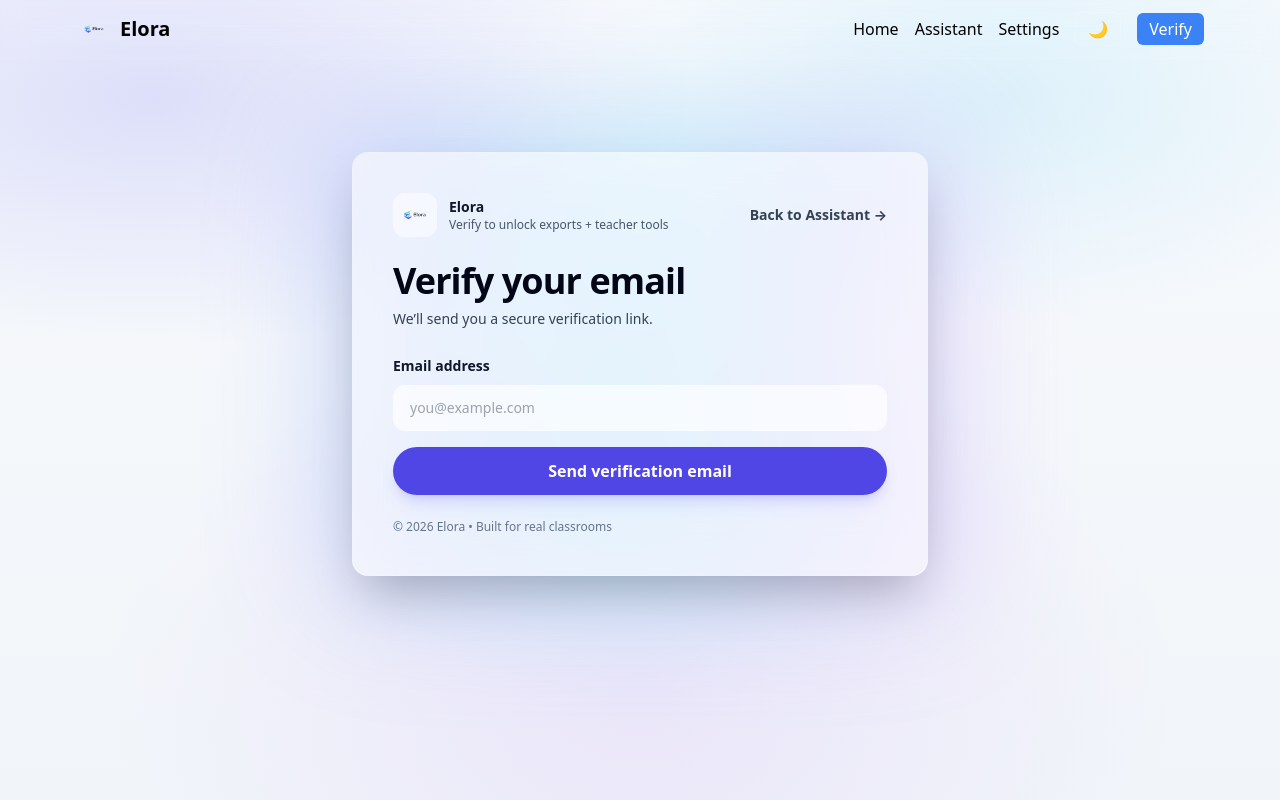
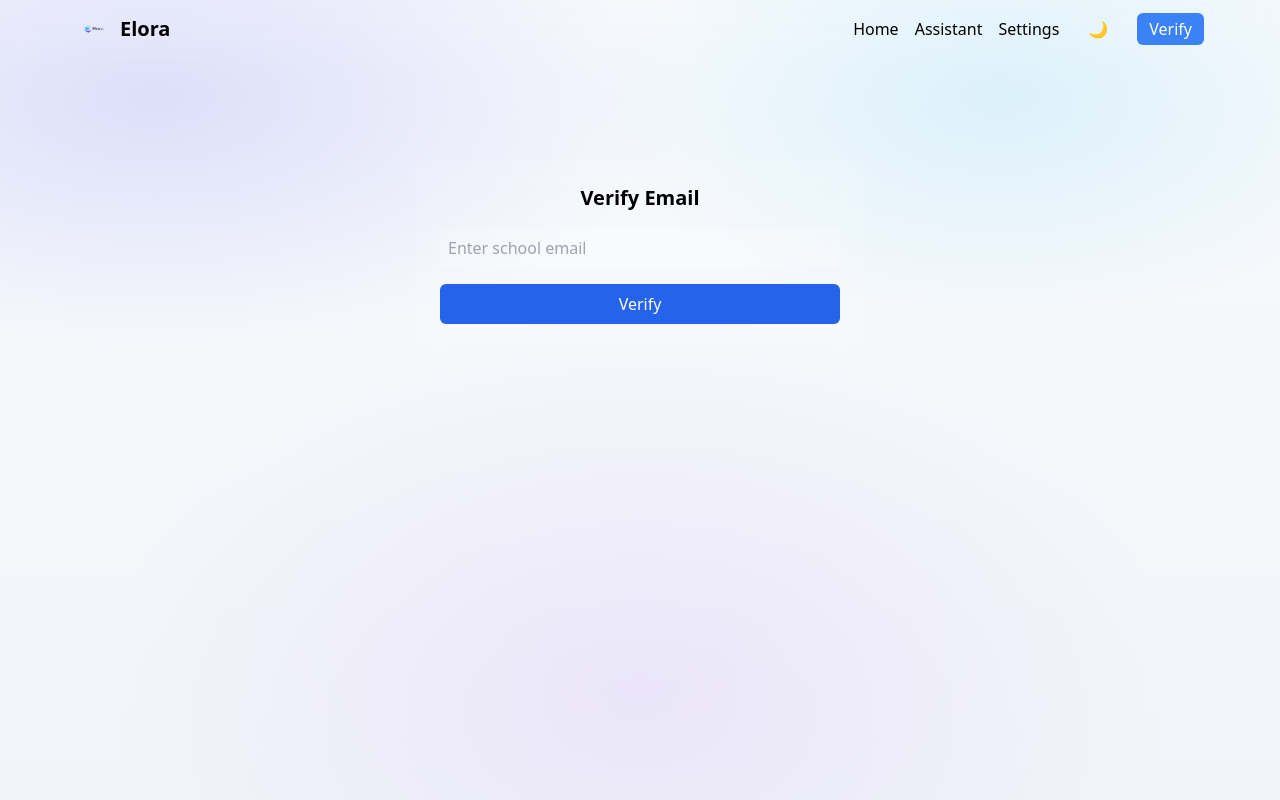
Before and after one commit to tweetharis-netizen/elora-verification-ui, a Next.js app: page /verify in a window 1280 px wide. Built offline with nearby package versions, Linux system fonts and the light colour scheme; no server answers.

Commit message:
Update verify.js

```diff
--- a/pages/verify.js
+++ b/pages/verify.js
@@ -1,156 +1,41 @@
-import React, { useEffect, useMemo, useState } from "react";
-import Link from "next/link";
-
-const API_BASE =
-  process.env.NEXT_PUBLIC_API_BASE_URL?.replace(/\/$/, "") ||
-  "https://elora-website.vercel.app";
+// pages/verify.js
+import { useState } from 'react';
+import { saveSession, getSession } from '@/lib/session';
 
 export default function Verify() {
-  const [email, setEmail] = useState("");
-  const [status, setStatus] = useState({ type: "", message: "" });
-  const [loading, setLoading] = useState(false);
-  const [cooldown, setCooldown] = useState(0);
+  const [email, setEmail] = useState('');
+  const [verified, setVerified] = useState(getSession().verified);
 
-  useEffect(() => {
-    if (cooldown <= 0) return;
-    const t = setInterval(() => setCooldown((c) => c - 1), 1000);
-    return () => clearInterval(t);
-  }, [cooldown]);
-
-  const canSend = useMemo(() => !loading && cooldown <= 0, [loading, cooldown]);
-
-  const handleSubmit = async (e) => {
-    e.preventDefault();
-    setStatus({ type: "", message: "" });
-
-    const trimmed = email.trim();
-    if (!trimmed) {
-      setStatus({ type: "error", message: "Please enter an email." });
-      return;
-    }
-
-    setLoading(true);
-
-    try {
-      const res = await fetch(`${API_BASE}/api/send-verification`, {
-        method: "POST",
-        headers: {
-          "Content-Type": "application/json",
-          Accept: "application/json",
-        },
-        body: JSON.stringify({ email: trimmed }),
-      });
-
-      const text = await res.text();
-      let data = {};
-      try {
-        data = JSON.parse(text);
-      } catch {
-        throw new Error(text || "Unexpected response from server.");
-      }
-
-      if (!res.ok) {
-        setStatus({
-          type: "error",
-          message: data?.error || "Failed to send verification email.",
-        });
-        return;
-      }
-
-      setStatus({
-        type: "success",
-        message: "Verification email sent. Check your inbox (and spam).",
-      });
-      setCooldown(20);
-    } catch (err) {
-      setStatus({
-        type: "error",
-        message: err?.message || "Failed to fetch.",
-      });
-    } finally {
-      setLoading(false);
-    }
+  const handleVerify = () => {
+    const s = getSession();
+    s.verified = true;
+    saveSession(s);
+    setVerified(true);
   };
 
+  if (verified)
     return (
-    <main className="min-h-[75vh] flex items-center justify-center px-4">
-      <div className="relative w-full max-w-xl">
-        <div className="absolute -inset-6 blur-3xl opacity-30 dark:opacity-25 bg-gradient-to-r from-indigo-400 via-sky-400 to-purple-400 rounded-[40px]" />
+      <div className="mt-24 text-center">
+        <h1 className="text-2xl font-bold mb-2">✅ Verified</h1>
+        <p>You may now use educator features if you have an invite.</p>
+      </div>
+    );
 
-        <div className="relative rounded-2xl border border-white/10 bg-white/60 dark:bg-slate-950/45 backdrop-blur-xl shadow-2xl p-8 sm:p-10">
-          <div className="flex items-center justify-between gap-3">
-            <div className="flex items-center gap-3">
-              <img
-                src="/elora-logo.png"
-                alt="Elora"
-                className="w-11 h-11 rounded-xl object-contain bg-white/50 dark:bg-slate-950/30 border border-white/10"
-              />
-              <div className="leading-tight">
-                <div className="text-sm font-extrabold text-slate-900 dark:text-white">
-                  Elora
-                </div>
-                <div className="text-xs text-slate-600 dark:text-slate-300">
-                  Verify to unlock exports + teacher tools
-                </div>
-              </div>
-            </div>
-
-            <Link
-              href="/assistant"
-              className="text-sm font-bold text-slate-700 dark:text-slate-200 hover:text-slate-950 dark:hover:text-white"
-            >
-              Back to Assistant →
-            </Link>
-          </div>
-
-          <h1 className="mt-6 text-3xl sm:text-4xl font-black text-slate-950 dark:text-white tracking-tight">
-            Verify your email
-          </h1>
-          <p className="mt-2 text-sm text-slate-700 dark:text-slate-300">
-            We’ll send you a secure verification link.
-          </p>
-
-          <form className="mt-6" onSubmit={handleSubmit}>
-            <label className="text-sm font-bold text-slate-900 dark:text-white">
-              Email address
-            </label>
+  return (
+    <div className="mt-24 mx-auto max-w-md text-center bg-white/10 p-6 rounded-xl backdrop-blur-md">
+      <h1 className="text-xl font-bold mb-4">Verify Email</h1>
       <input
+        className="w-full p-2 mb-4 rounded bg-white/20"
+        placeholder="Enter school email"
         value={email}
         onChange={(e) => setEmail(e.target.value)}
-              placeholder="you@example.com"
-              className="mt-2 w-full rounded-xl border border-white/10 bg-white/65 dark:bg-slate-950/35 px-4 py-3 text-sm text-slate-900 dark:text-white outline-none focus:ring-2 focus:ring-indigo-500/40"
       />
-
       <button
-              type="submit"
-              disabled={!canSend}
-              className={[
-                "mt-4 w-full rounded-full px-6 py-3 font-extrabold text-white shadow-lg shadow-indigo-500/20",
-                canSend ? "bg-indigo-600 hover:bg-indigo-700" : "bg-indigo-400 cursor-not-allowed",
-              ].join(" ")}
+        onClick={handleVerify}
+        className="w-full py-2 bg-blue-600 text-white rounded-md"
       >
-              {loading ? "Sending…" : cooldown > 0 ? `Wait ${cooldown}s` : "Send verification email"}
+        Verify
       </button>
-
-            {status.message ? (
-              <div
-                className={[
-                  "mt-4 rounded-xl border px-4 py-3 text-sm",
-                  status.type === "success"
-                    ? "border-emerald-400/30 bg-emerald-500/10 text-emerald-700 dark:text-emerald-200"
-                    : "border-rose-400/30 bg-rose-500/10 text-rose-700 dark:text-rose-200",
-                ].join(" ")}
-              >
-                {status.message}
     </div>
-            ) : null}
-          </form>
-
-          <div className="mt-6 text-xs text-slate-500 dark:text-slate-400">
-            © 2026 Elora • Built for real classrooms
-          </div>
-        </div>
-      </div>
-    </main>
   );
 }
```
Lines whose indentation alone changed are shown as unchanged.
